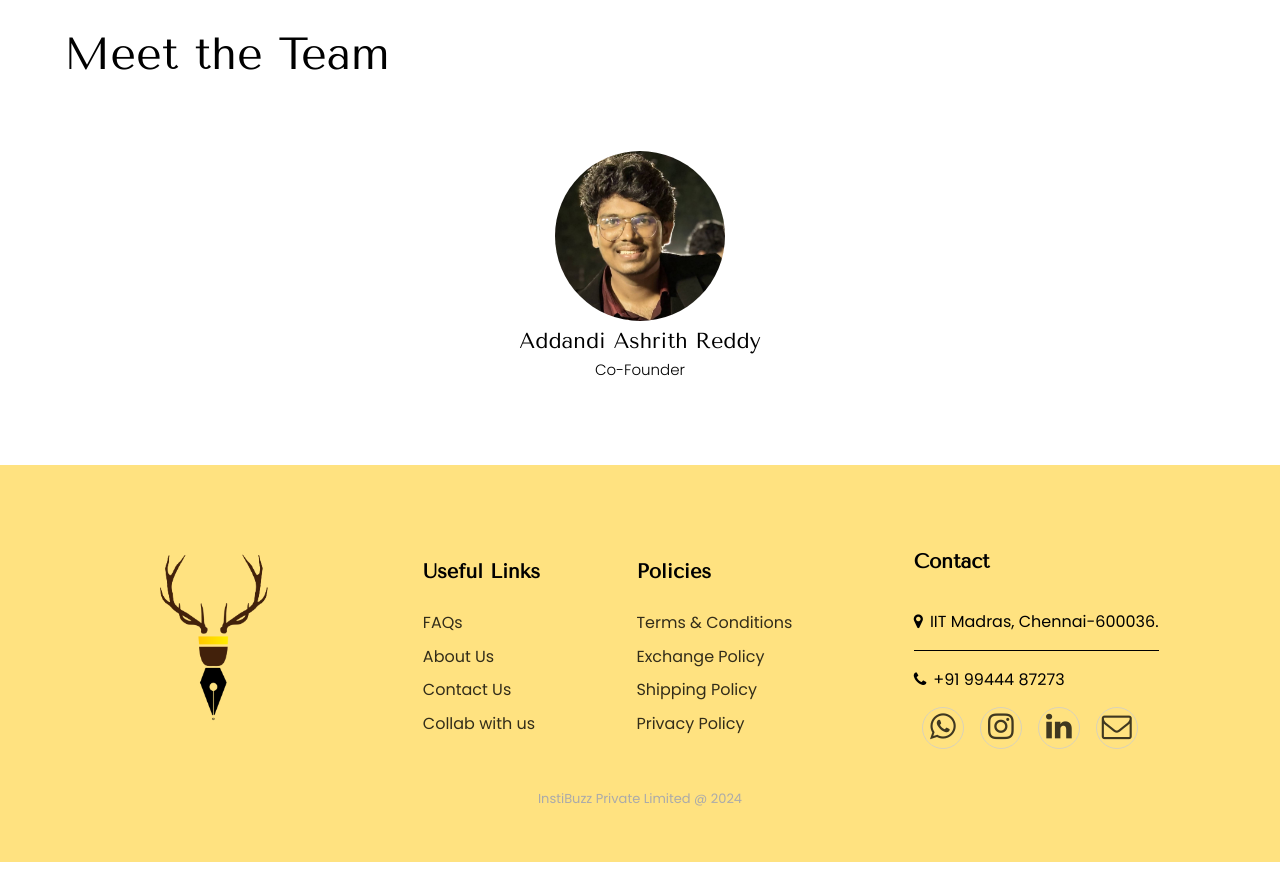
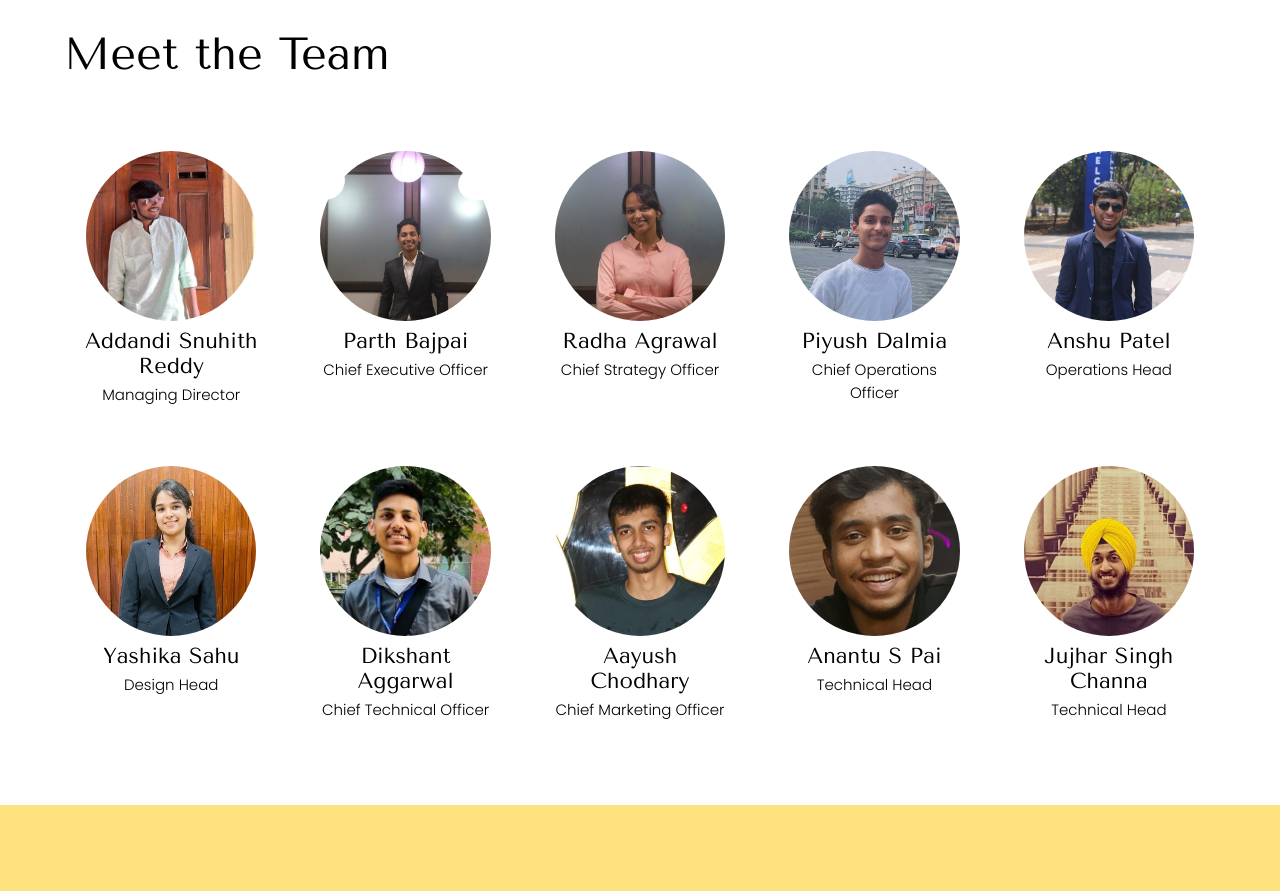
Before and after one commit to Insti-Buzz/website-client, a React (Create React App) app: page /about in a window 1280 px wide. Shown: the part 2320-3211 px from the top of the page. Before the commit the page ends 3182 px from the top, so only its background shows below. Built offline with nearby package versions, Linux system fonts and the light colour scheme.

Commit message:
Update AboutUs.js

```diff
--- a/src/components/AboutUs.js
+++ b/src/components/AboutUs.js
@@ -2,6 +2,16 @@ import React, { useEffect } from "react";
 import "../css/AboutUs.css";
 import ourStory from "../assets/About us/ourStory.svg";
 import ashrith from "../assets/ashrith.jpg";
+import snuhith from "../assets/snuhith.jpg";
+import anshu from "../assets/anshu.jpg";
+import yashika from "../assets/yashiika.jpg";
+import radha from "../assets/radha.jpg";
+import dikshant from "../assets/dikshant.jpg";
+import anantu from "../assets/anantu.jpg";
+import aayush from "../assets/aayush.jpg";
+import piyush from "../assets/piyush.jpg";
+import jujhar from "../assets/jujhar.jpg";
+import parth from "../assets/parth.jpg";
 import cultureImg from '../assets/About us/Culture.png';
 import integrationImg from '../assets/About us/Integration.png';
 import visibilityImg from '../assets/About us/Visibility.png';
@@ -16,7 +26,7 @@ function AboutUs() {
   useEffect(() => {
     window.scrollTo({
       top: 0,
-      behavior: "auto",
+      behavior: "instant",
     });
     // const scrollToTop = () => {
     // }
@@ -41,15 +51,15 @@ function AboutUs() {
         <meta name="og:image:alt" content="Official logo of InstiBuzz Pvt Ltd." />
         <meta name="author" content="instibuzz" />
       </Helmet>
-      <div className="about-main-container">
-        <div className="about-title">
+      <div class="about-main-container">
+        <div class="about-title">
           <h1>About Us</h1>
           <p>
             Welcome to the ‘About Us’ page. Thank you for taking out your valuable
             time and trying to learn about our journey.
           </p>
         </div>
-        <div className="about-our-story about-section">
+        <div class="about-our-story about-section">
           {/* <hr class="about-divider" /> */}
           {/* <div class="about-our-story-title">
           <h2>Our Story</h2>
@@ -59,14 +69,14 @@ function AboutUs() {
         </div>
         <div class="about-our-story-text">
       </div> */}
-          <div className="about-our-story-container">
-            <div className="about-our-story-content">
+          <div class="about-our-story-container">
+            <div class="about-our-story-content">
               <div className="about-section-title">
                 <div className="about-section-title-design"></div>
                 <p>OUR STORY</p>
                 <div className="about-section-title-design"></div>
               </div>
-              <div className="about-our-story-text">
+              <div class="about-our-story-text">
                 <h2>The Beginning of Our Journey</h2>
                 <div className="about-our-story-text-desktop">
                   <p>
@@ -94,10 +104,10 @@ function AboutUs() {
                 </div>
               </div>
             </div>
-            <div className="about-our-story-image-container">
+            <div class="about-our-story-image-container">
               <img src={ourStory} alt="Silhouette of multiple people during sunset" />
             </div>
-            <div className="about-our-story-text about-our-story-text-mobile">
+            <div class="about-our-story-text about-our-story-text-mobile">
               <p>
                 The idea of InstiBuzz was born on 16th January 2024 in the minds
                 of a bunch of people who vibe and love to live their college
@@ -123,15 +133,15 @@ function AboutUs() {
             </div>
           </div>
         </div>
-        <div className="about-creating-impact about-section">
+        <div class="about-creating-impact about-section">
           <div className="about-section-title">
             <div className="about-section-title-design"></div>
             <p>CREATING IMPACT</p>
             <div className="about-section-title-design"></div>
           </div>
           <h2>Why Us?</h2>
-          <div className="about-creating-impact-card-container">
-            <div className="about-creating-impact-card">
+          <div class="about-creating-impact-card-container">
+            <div class="about-creating-impact-card">
               <img src={integrationImg} alt="ClipArt for integration" />
               <h3>
                 Integrated <br /> Solution
@@ -142,7 +152,7 @@ function AboutUs() {
                 distribution, offering a seamless experience for our customers.
               </p>
             </div>
-            <div className="about-creating-impact-card">
+            <div class="about-creating-impact-card">
               <img src={cultureImg} alt="clipart for unity and education" />
               <h3>Fostering Campus <br /> Culture</h3>
               <p>
@@ -151,7 +161,7 @@ function AboutUs() {
                 their collegiate experience.
               </p>
             </div>
-            <div className="about-creating-impact-card">
+            <div class="about-creating-impact-card">
               <img src={communityImg} alt="ClipArt for connecting people" />
               <h3>Build Fashion <br /> Communities</h3>
               <p>
@@ -161,7 +171,7 @@ function AboutUs() {
                 and honor the essence of each college's cultural identity.
               </p>
             </div>
-            <div className="about-creating-impact-card">
+            <div class="about-creating-impact-card">
               <img src={visibilityImg} alt="clipart for e-advertising " />
               <h3>Enhancing <br /> Visiblity</h3>
               <p>
@@ -172,7 +182,7 @@ function AboutUs() {
             </div>
           </div>
         </div>
-        <div className="about-in-numbers">
+        <div class="about-in-numbers">
           <div className="about-in-numbers-content">
             <img src={team} />
             <h4>Team</h4>
@@ -194,23 +204,68 @@ function AboutUs() {
         <h3>TESTIMONIALS</h3>
         <h2>Why People Choose Us</h2>
       </div> */}
-        <div className="about-our-team about-section">
+        <div class="about-our-team about-section">
           <div className="about-section-title">
             <div className="about-section-title-design"></div>
             <p>OUR TEAM</p>
             <div className="about-section-title-design"></div>
           </div>
           <h2>Meet the Team</h2>
-          <div className="about-team-grid">
-            <div className="about-team-member-card">
-              <img src={ashrith} alt="Addandi Ashrith Reddy: Co-Founder" />
-              <h2>Addandi Ashrith Reddy</h2>
-              <h3>Co-Founder</h3>
+          <div class="about-team-grid">
+            <div class="about-team-member-card">
+              <img src={snuhith} alt="Addandi Snuhith Reddy: Managing Director" />
+              <h2>Addandi Snuhith Reddy</h2>
+              <h3>Managing Director</h3>
+            </div>
+            <div class="about-team-member-card">
+              <img src={parth} alt="Parth Bajpai: Chief Executive Officer" />
+              <h2>Parth Bajpai</h2>
+              <h3>Chief Executive Officer</h3>
+            </div>
+            <div class="about-team-member-card">
+              <img src={radha} alt="Radha Agrawal: Chief Strategy Officer" />
+              <h2>Radha Agrawal</h2>
+              <h3>Chief Strategy Officer</h3>
+            </div>
+            <div class="about-team-member-card">
+              <img src={piyush} alt="Piyush Dalmia: Chief Operations Officer" />
+              <h2>Piyush Dalmia</h2>
+              <h3>Chief Operations Officer</h3>
+            </div>
+            <div class="about-team-member-card">
+              <img src={anshu} alt="Anshu Patel: Operations Head" />
+              <h2>Anshu Patel</h2>
+              <h3>Operations Head </h3>
+            </div>
+            <div class="about-team-member-card">
+              <img src={yashika} alt="Yashika Sahu: Design Head" />
+              <h2>Yashika Sahu</h2>
+              <h3>Design Head</h3>
+            </div>
+            <div class="about-team-member-card">
+              <img src={dikshant} alt="Dikshant Aggarwal: Chief Technical Officer" />
+              <h2>Dikshant Aggarwal</h2>
+              <h3>Chief Technical Officer</h3>
+            </div>
+            <div class="about-team-member-card">
+              <img src={aayush} alt="Aayush Chodhary: Chief Marketing Officer" />
+              <h2>Aayush Chodhary</h2>
+              <h3>Chief Marketing Officer</h3>
+            </div>
+            <div class="about-team-member-card">
+              <img src={anantu} alt="Anantu S Pai: Technical Head" />
+              <h2>Anantu S Pai</h2>
+              <h3>Technical Head</h3>
+            </div>
+            <div class="about-team-member-card">
+              <img src={jujhar} alt="Jujhar Singh Channa: Technical Head" />
+              <h2>Jujhar Singh Channa</h2>
+              <h3>Technical Head</h3>
             </div>
           </div>
         </div>
-     </div>
-   </>
+      </div >
+    </>
   );
 }
 
```
